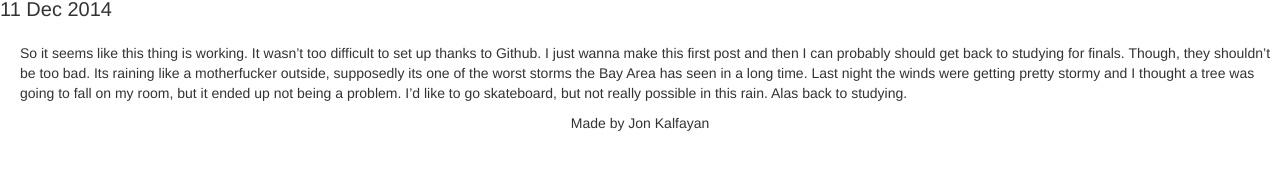
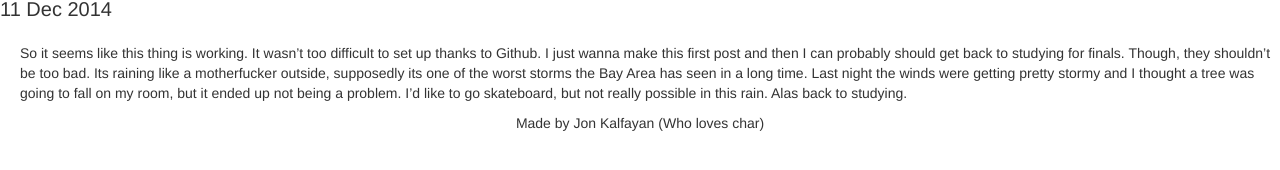
Before and after one commit to jonk/jonk.github.io, a Jekyll site: the page built from _posts/2014-12-11-my-first-blog-post.md, in a window 1280 px wide. Shown: the part 325-495 px from the top of the page. Built offline with Jekyll 4.4.1, drawn with Linux system fonts in a browser that asks for light colours.

Commit message:
post 12/12/2014+

```diff
--- a/_layouts/default.html
+++ b/_layouts/default.html
@@ -17,7 +17,7 @@
         </main>
 
         <footer>
-            <p style="text-align: center">Made by Jon Kalfayan</p>
+            <p style="text-align: center">Made by Jon Kalfayan (Who loves char)</p>
         </footer>
     </div>
 </body>
```
